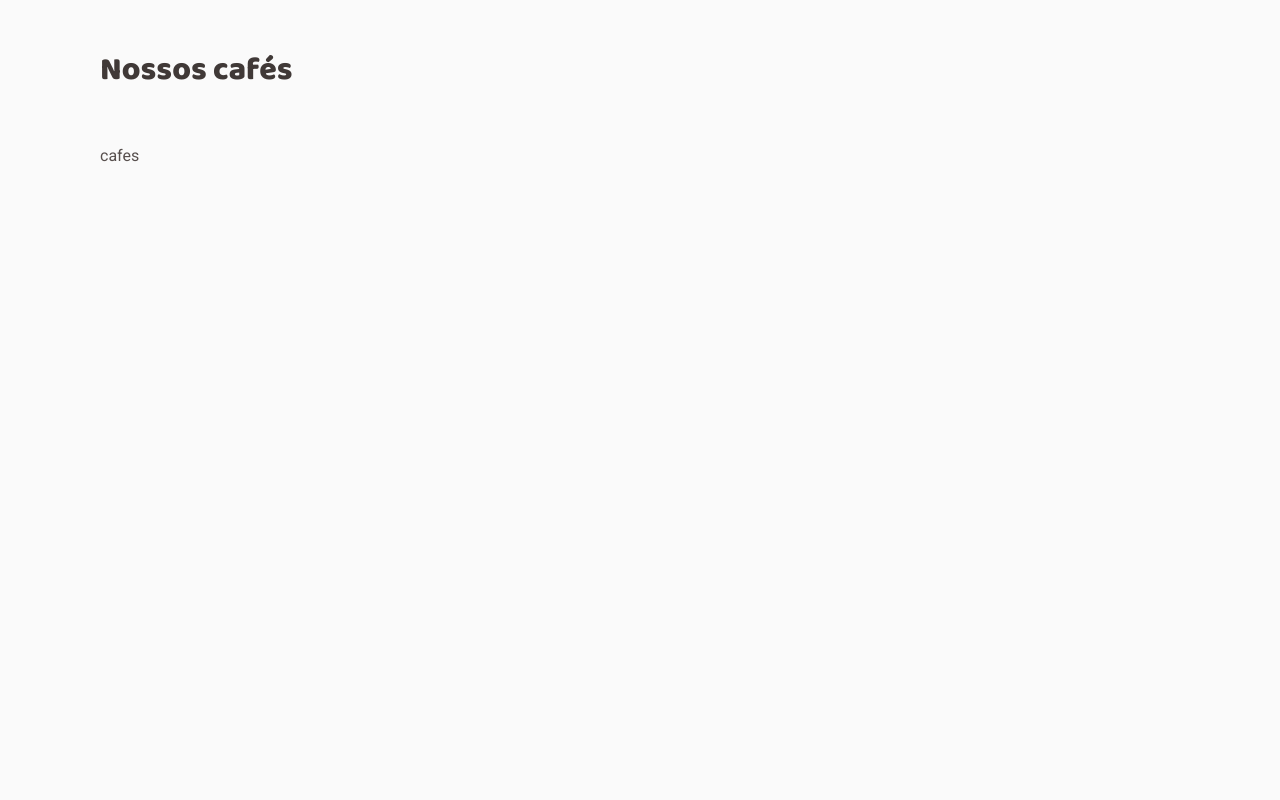
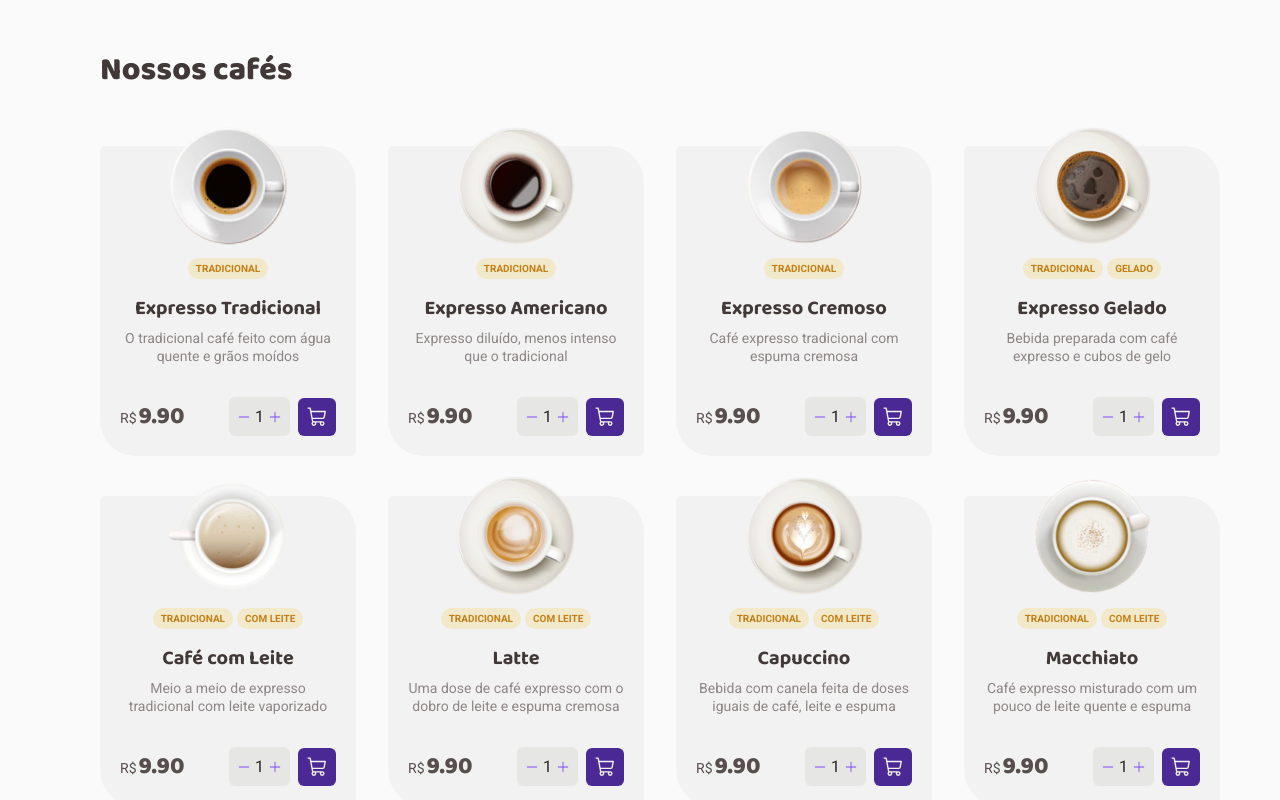
Before and after one commit to StefanyVasc/coffee-delivery, a React (Vite) app: page / in a window 1280 px wide. Shown: the part 700-1500 px from the top of the page. Before the commit the page ends 1017 px from the top, so only its background shows below. Built offline with nearby package versions, Linux system fonts and the light colour scheme.

Commit message:
feat: create Card Component

```diff
--- /dev/null
+++ b/src/components/Card/index.tsx
@@ -0,0 +1,90 @@
+import { CheckFat, ShoppingCart, Minus, Plus } from '@phosphor-icons/react'
+import { useState } from 'react'
+import { useTheme } from 'styled-components'
+import {
+  CardContainer,
+  CardControl,
+  CoffeeDescription,
+  CoffeeImg,
+  CoffeeTags,
+  CoffeeTitle,
+  Order,
+  OrderWrapper,
+  PriceTag,
+} from './style'
+
+type Props = {
+  coffee: {
+    id: string
+    title: string
+    description: string
+    tags: string[]
+    price: number
+    image: string
+  }
+}
+
+export function Card({ coffee }: Props) {
+  const [quantity, setQuantity] = useState(1)
+  const [isItemAdded, setIsItemAdded] = useState(false)
+  const theme = useTheme()
+
+  function incrementQuantity() {
+    setQuantity((state) => state + 1)
+  }
+
+  function decrementQuantity() {
+    quantity > 1 && setQuantity((state) => state - 1)
+  }
+
+  function handleAddItemToCart() {
+    setIsItemAdded(true)
+    setQuantity(1)
+    // add Context
+  }
+
+  return (
+    <CardContainer>
+      <CoffeeImg
+        src={coffee.image}
+        alt={`imagem que representa uma xícara com café do tipo ${coffee.title}`}
+      />
+
+      <CoffeeTags>
+        {coffee.tags.map((tag) => (
+          <span key={tag}>{tag}</span>
+        ))}
+      </CoffeeTags>
+      <CoffeeTitle>{coffee.title}</CoffeeTitle>
+
+      <CoffeeDescription>{coffee.description}</CoffeeDescription>
+
+      <CardControl>
+        <PriceTag>
+          <span>R$</span>
+          <span>{coffee.price.toFixed(2)}</span>
+        </PriceTag>
+
+        <Order>
+          <OrderWrapper>
+            <button onClick={decrementQuantity}>
+              <Minus size={14} />
+            </button>
+            <span>{quantity}</span>
+            <button onClick={incrementQuantity}>
+              <Plus size={14} />
+            </button>
+          </OrderWrapper>
+
+          <button disabled={isItemAdded} onClick={handleAddItemToCart}>
+            {isItemAdded ? (
+              <CheckFat weight="fill" size={22} color={theme.colors.baseCard} />
+            ) : (
+              <ShoppingCart size={22} color={theme.colors.baseCard} />
+            )}
+          </button>
+        </Order>
+      </CardControl>
+    </CardContainer>
+  )
+}
--- /dev/null
+++ b/src/components/Card/style.ts
@@ -0,0 +1,128 @@
+import styled from 'styled-components'
+
+import { mixins } from '../../styles/mixins'
+
+export const CardContainer = styled.div`
+  background-color: ${({ theme }) => theme.colors.baseCard};
+  padding: 0 20px 20px;
+  border-radius: 6px 36px;
+  width: 256px;
+
+  display: flex;
+  flex-direction: column;
+
+  text-align: center;
+`
+
+export const CoffeeImg = styled.img`
+  margin-top: -20px;
+  max-width: 120px;
+  max-height: 120px;
+  align-self: center;
+`
+
+export const CoffeeTags = styled.div`
+  margin-top: 12px;
+
+  display: flex;
+  align-items: center;
+  align-self: center;
+  gap: 4px;
+
+  span {
+    padding: 4px 8px;
+    border-radius: 100px;
+    background-color: ${({ theme }) => theme.colors.yellowLight};
+    color: ${({ theme }) => theme.colors.yellowDark};
+    text-transform: uppercase;
+    ${mixins.fonts.tag}
+  }
+`
+
+export const CoffeeTitle = styled.h3`
+  margin-top: 16px;
+
+  color: ${({ theme }) => theme.colors.baseSubtitle};
+  ${mixins.fonts.titleS}
+`
+
+export const CoffeeDescription = styled.span`
+  margin-top: 8px;
+  width: 100%;
+
+  color: ${({ theme }) => theme.colors.baseLabel};
+  ${mixins.fonts.textS}
+`
+
+export const CardControl = styled.div`
+  display: flex;
+  align-items: center;
+  justify-content: space-between;
+
+  margin-top: 32px;
+`
+
+export const PriceTag = styled.div`
+  display: flex;
+  align-items: baseline;
+  gap: 2px;
+
+  span:first-child {
+    ${mixins.fonts.textS};
+    color: ${({ theme }) => theme.colors.baseText};
+  }
+
+  span:last-child {
+    ${mixins.fonts.titleM};
+    color: ${({ theme }) => theme.colors.baseText};
+  }
+`
+
+export const Order = styled.div<{ $itemAdded?: boolean }>`
+  display: flex;
+  align-items: center;
+  gap: 8px;
+
+  > button {
+    background-color: ${({ theme, $itemAdded }) =>
+      $itemAdded ? theme.colors.yellowDark : theme.colors.purpleDark};
+    transition: background-color 0.2s;
+    border-radius: 6px;
+    padding: 8px;
+    display: flex;
+
+    &:hover {
+      background-color: ${({ theme, $itemAdded }) =>
+        $itemAdded ? theme.colors.yellow : theme.colors.purple};
+    }
+  }
+`
+export const OrderWrapper = styled.div`
+  padding: 8px;
+  background-color: ${({ theme }) => theme.colors.baseButton};
+  border-radius: 6px;
+
+  display: flex;
+  gap: 4px;
+
+  button {
+    background-color: transparent;
+    display: flex;
+    align-items: center;
+  }
+
+  button svg {
+    color: ${({ theme }) => theme.colors.purple};
+
+    transition: all 0.2s;
+
+    &:hover {
+      color: ${({ theme }) => theme.colors.purpleDark};
+    }
+  }
+
+  span {
+    padding-top: 2px;
+    color: ${({ theme }) => theme.colors.baseTitle};
+  }
+`
--- a/src/pages/Home/index.tsx
+++ b/src/pages/Home/index.tsx
@@ -7,6 +7,8 @@ import {
   HeroContent,
   InfoContainer,
 } from './style'
+import { Card } from '../../components/Card'
+import { coffees } from '../../../data.json'
 
 export function Home() {
   const theme = useTheme()
@@ -76,7 +78,11 @@ export function Home() {
 
       <CoffeeListContainer>
         <h2>Nossos cafés</h2>
-        <div>cafes</div>
+        <div>
+          {coffees.map((coffee) => (
+            <Card key={coffee.id} coffee={coffee} />
+          ))}
+        </div>
       </CoffeeListContainer>
     </div>
   )
```
